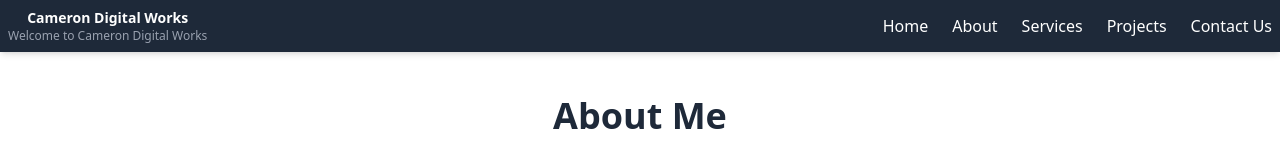
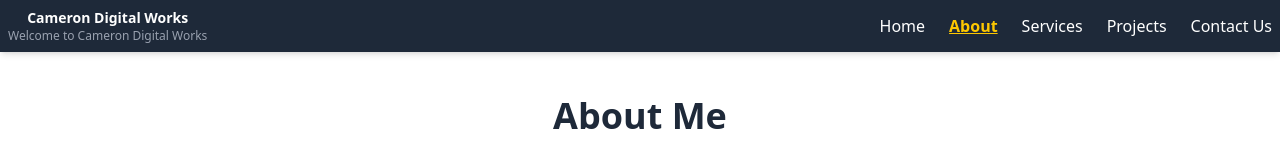
Before and after one commit to cameronlowndes/Cameron-s-Digital-Portfolio-2025, a Next.js app: page /about in a window 1280 px wide. Shown: the top 160 px of the page. Built offline with nearby package versions, Linux system fonts and the light colour scheme.

Commit message:
add hightlight to nav bar also allow logo to be click

```diff
--- a/app/components/Navbar.tsx
+++ b/app/components/Navbar.tsx
@@ -2,50 +2,75 @@
 
 import { useState } from "react";
 import Link from "next/link";
-import { FaBars, FaTimes } from "react-icons/fa";  // Importing the icons
+import { usePathname } from "next/navigation"; // ✅ import hook
+import { FaBars, FaTimes } from "react-icons/fa";
 
 export default function Navbar() {
   const [isMenuOpen, setIsMenuOpen] = useState(false);
+  const pathname = usePathname(); // ✅ current route
 
   const toggleMenu = () => {
     setIsMenuOpen(!isMenuOpen);
   };
 
+  const isActive = (path: string) => pathname === path;
+
   return (
     <nav className="fixed top-0 left-0 w-full flex justify-between items-center bg-gray-800 shadow-md z-50 p-2">
       {/* Logo */}
-      <div className="flex items-center">
-        <div className="text-center">
+      <Link href="/" className="flex items-center text-center">
+        <div>
           <h1 className="text-white text-sm font-bold m-0">Cameron Digital Works</h1>
           <h2 className="text-gray-400 text-xs font-normal m-0">Welcome to Cameron Digital Works</h2>
         </div>
-      </div>
+      </Link>
+
+
 
       {/* Desktop Menu */}
       <div className="hidden md:flex gap-6 text-white">
-        <Link href="/" className="hover:underline">Home</Link>
-        <Link href="/about" className="hover:underline">About</Link>
-        <Link href="/services" className="hover:underline">Services</Link>
-        <Link href="/projects" className="hover:underline">Projects</Link>
-        <Link href="/contact" className="hover:underline">Contact Us</Link>
+        <Link href="/" className={isActive("/") ? "text-yellow-400 font-bold underline" : "hover:underline"}>
+          Home
+        </Link>
+        <Link href="/about" className={isActive("/about") ? "text-yellow-400 font-bold underline" : "hover:underline"}>
+          About
+        </Link>
+        <Link href="/services" className={isActive("/services") ? "text-yellow-400 font-bold underline" : "hover:underline"}>
+          Services
+        </Link>
+        <Link href="/projects" className={isActive("/projects") ? "text-yellow-400 font-bold underline" : "hover:underline"}>
+          Projects
+        </Link>
+        <Link href="/contact" className={isActive("/contact") ? "text-yellow-400 font-bold underline" : "hover:underline"}>
+          Contact Us
+        </Link>
       </div>
 
       {/* Mobile Menu Button */}
       <div className="md:hidden">
-        <button onClick={toggleMenu} className="text-2xl">
-          {isMenuOpen ? <FaTimes /> : <FaBars />} {/* Switch between icons */}
+        <button onClick={toggleMenu} className="text-2xl text-white">
+          {isMenuOpen ? <FaTimes /> : <FaBars />}
         </button>
       </div>
 
       {/* Mobile Menu Dropdown */}
       {isMenuOpen && (
         <div className="absolute top-full left-0 w-full bg-white shadow-lg flex flex-col items-center py-4 md:hidden">
-          <Link href="/" className="py-2 hover:underline" onClick={() => setIsMenuOpen(false)}>Home</Link>
-          <Link href="/about" className="py-2 hover:underline" onClick={() => setIsMenuOpen(false)}>About</Link>
-          <Link href="/services" className="py-2 hover:underline" onClick={() => setIsMenuOpen(false)}>Services</Link>
-          <Link href="/projects" className="py-2 hover:underline" onClick={() => setIsMenuOpen(false)}>Projects</Link>
-          <Link href="/contact" className="py-2 hover:underline" onClick={() => setIsMenuOpen(false)}>Contact Us</Link>
-
+          <Link href="/" className={`py-2 ${isActive("/") ? "text-yellow-500 font-bold underline" : "hover:underline"}`} onClick={toggleMenu}>
+            Home
+          </Link>
+          <Link href="/about" className={`py-2 ${isActive("/about") ? "text-yellow-500 font-bold underline" : "hover:underline"}`} onClick={toggleMenu}>
+            About
+          </Link>
+          <Link href="/services" className={`py-2 ${isActive("/services") ? "text-yellow-500 font-bold underline" : "hover:underline"}`} onClick={toggleMenu}>
+            Services
+          </Link>
+          <Link href="/projects" className={`py-2 ${isActive("/projects") ? "text-yellow-500 font-bold underline" : "hover:underline"}`} onClick={toggleMenu}>
+            Projects
+          </Link>
+          <Link href="/contact" className={`py-2 ${isActive("/contact") ? "text-yellow-500 font-bold underline" : "hover:underline"}`} onClick={toggleMenu}>
+            Contact Us
+          </Link>
         </div>
       )}
     </nav>
```
